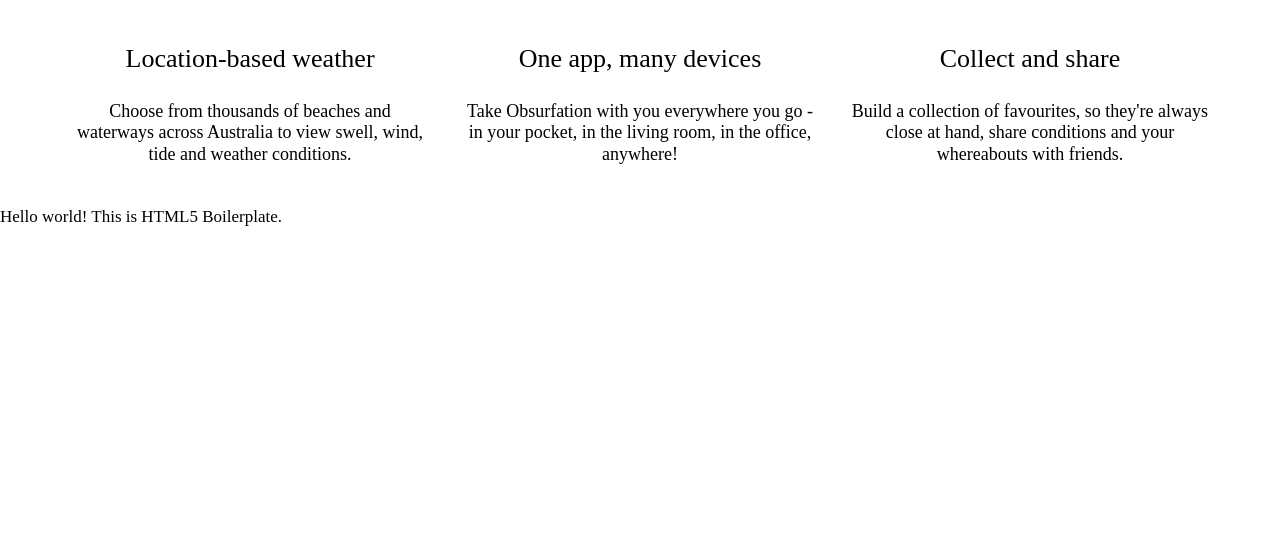
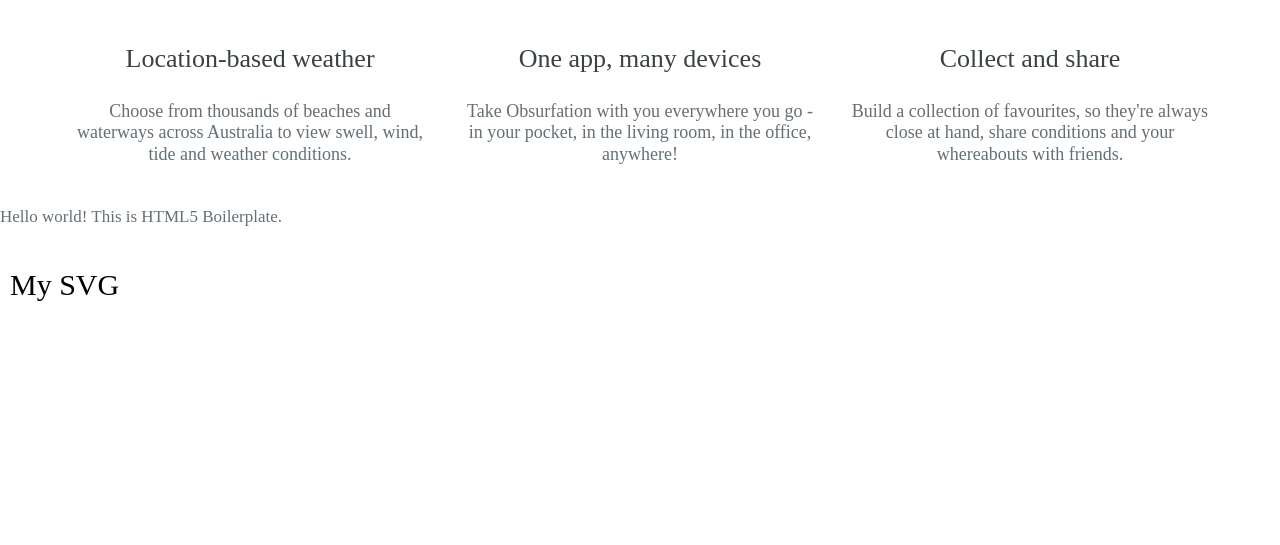
Before and after one commit to jolth/websiteRasTree, a Python web app: template templates/index.html in a window 1280 px wide. Shown: the part 1035-1580 px from the top of the page. Before the commit the page ends 1261 px from the top, so only its background shows below. Run offline with Jinja, Linux system fonts and the light colour scheme; the template is opened without the code that fills it, so the values that code supplies are empty; some libraries are stand-ins or nearby versions; some web fonts are replaced.

Commit message:
color tag <H3>

```diff
--- a/static/css/main.css
+++ b/static/css/main.css
@@ -109,13 +109,19 @@
     font-weight: normal;
     font-style: normal;
     font-variant: normal;
-    color: #000;
+    /*color: #000;*/
+color: #646f76;
 }
 
 h1, h2, h3, h4 {
     font-weight: normal;
     margin: 0 0 1em;
     padding: 0;
+/*color: #444;*/
+/*color: #434b50;*/
+color: #3a4145;
+/*color: #353b3f;*/
+/*color: #30363a;*/
 }
 
 h3 {
--- a/templates/index.html
+++ b/templates/index.html
@@ -86,6 +86,11 @@
 
  <!-- Add your site or application content here -->
  <p>Hello world! This is HTML5 Boilerplate.</p>
+ <!-- SVG code -->
+ <svg width="300px" height="300px" xmlns="http://www.w3.org/2000/svg">
+  <text x="10" y="50" font-size="30">My SVG</text>
+ </svg>
+
 
  <!-- Google Maps. -->
  <script src="https://maps.googleapis.com/maps/api/js?key=AIzaSyBiRVq7IVM7BR1Aa2t8xXojO17RRC2G36A&v=3.0&sensor=false&region=CO"></script>
```
